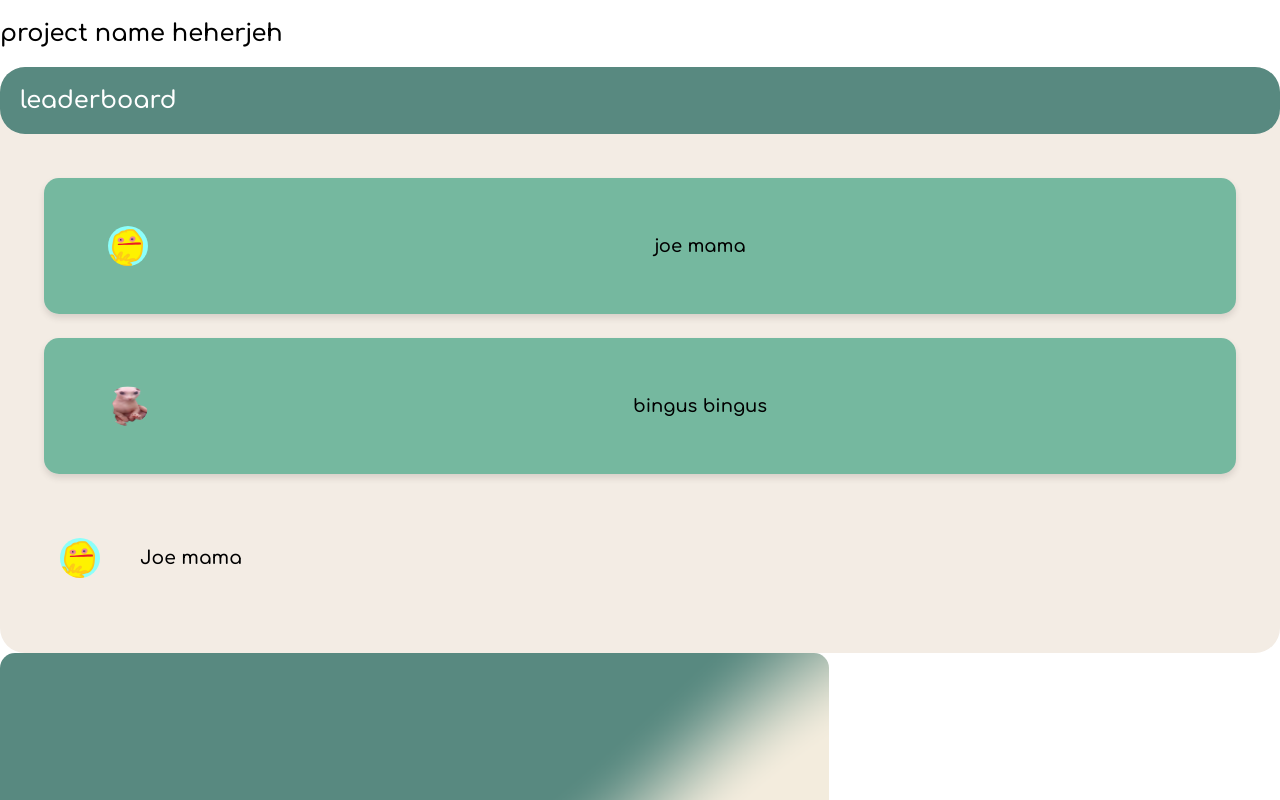
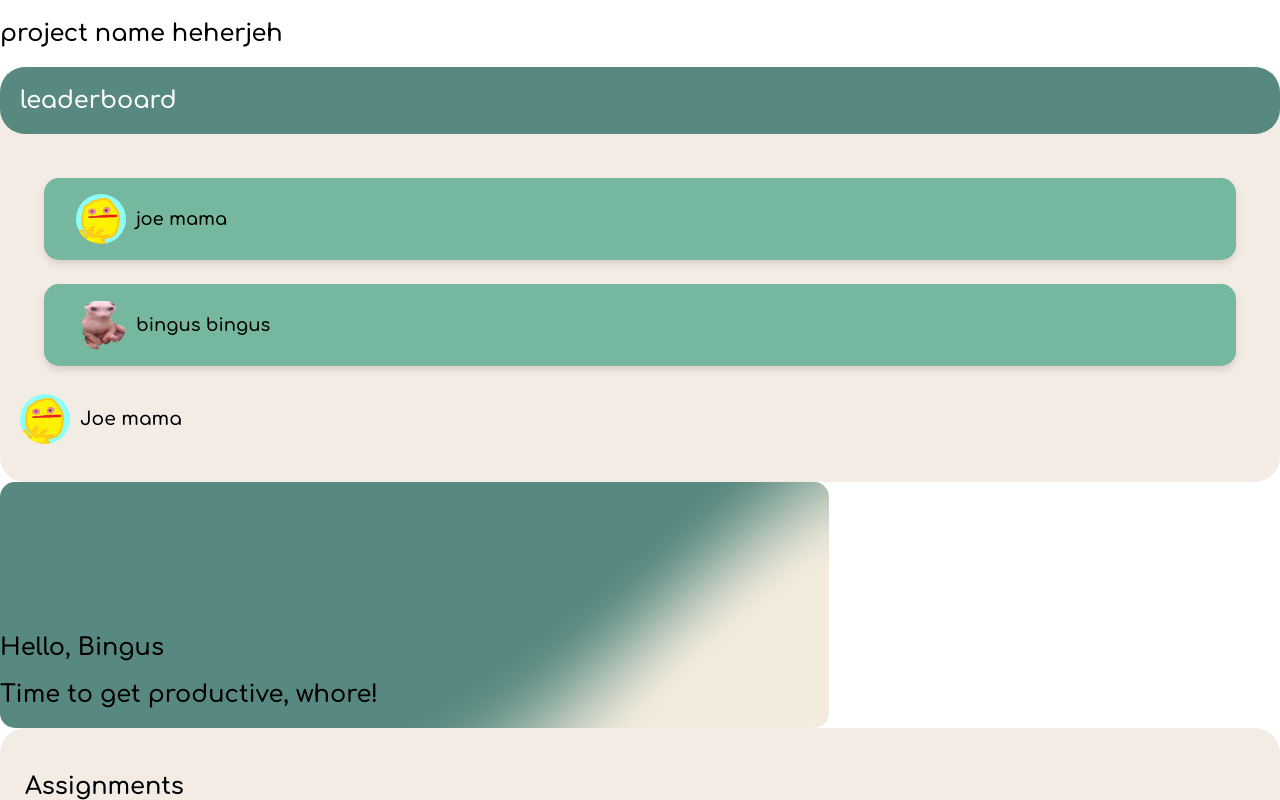
Before and after one commit to stephhoneyy/wit-hackathon-2022, a React (Create React App) app: page /home in a window 1280 px wide. Shown: the top 800 px of the page. Built offline with nearby package versions, Linux system fonts and the light colour scheme.

Commit message:
fix styling

```diff
--- a/src/componentos/LeaderboardEntry.css
+++ b/src/componentos/LeaderboardEntry.css
@@ -5,22 +5,19 @@
 
     display: flex;
     flex-wrap: wrap;
-    justify-content: center;
+    align-items: center;
     margin: 1.5em 1.5em;
-    padding: 0.5em 1.5em;
+    padding: 16px 32px;
 }
 
 .entry-name {
-font-weight: bold;
-font-size: 18px;
-text-align: left;
-margin: auto;
+    font-weight: bold;
+    font-size: 18px;
+    text-align: left;
 }
 
 img {
-    width : 70px;
-    height: 70px;
-    /* max-width: 100%; */
-    /* height: auto; */
+    width : 50px;
+    height: 50px;
     border-radius: 50%;
-  }
+}
--- a/src/componentos/WishBanner.css
+++ b/src/componentos/WishBanner.css
@@ -1,5 +1,5 @@
 
-img{
+wishbanner-container img{
     width: 40px;
     height: 40px;
     margin: 40px;
```
